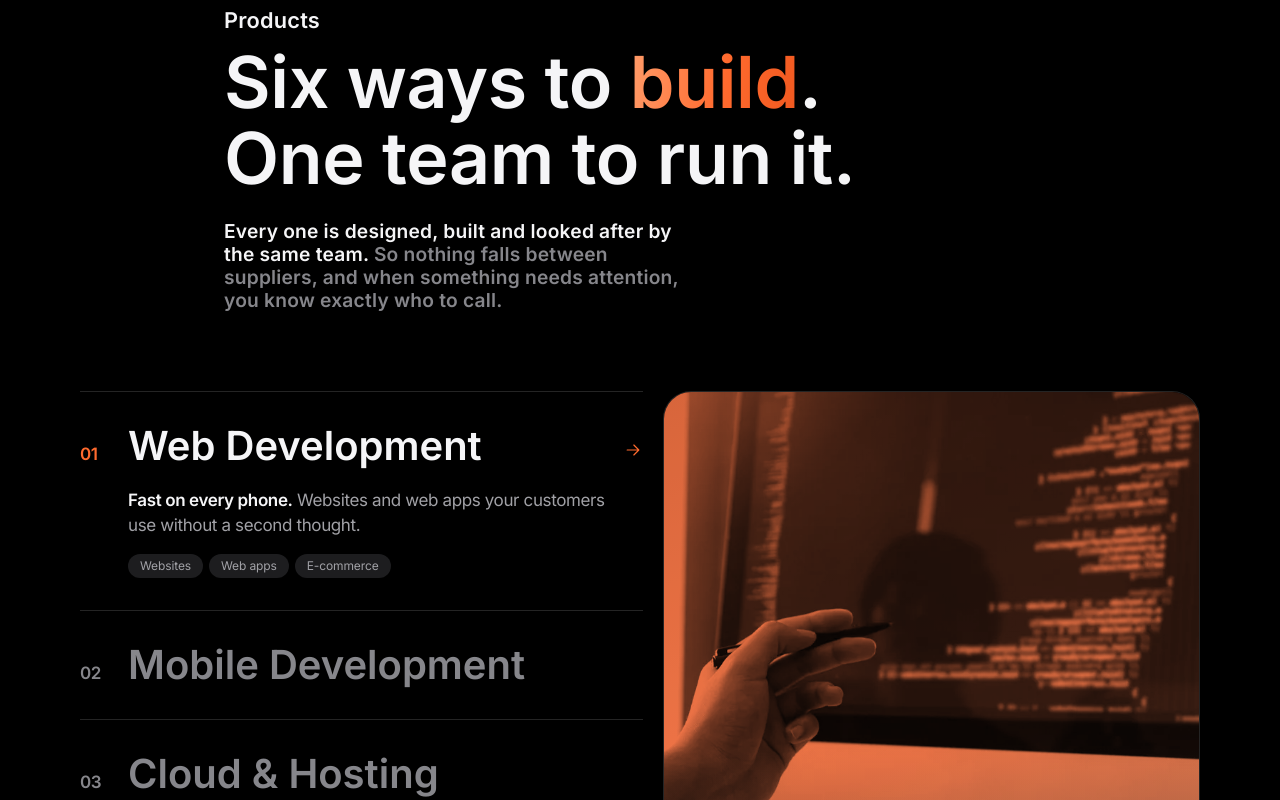
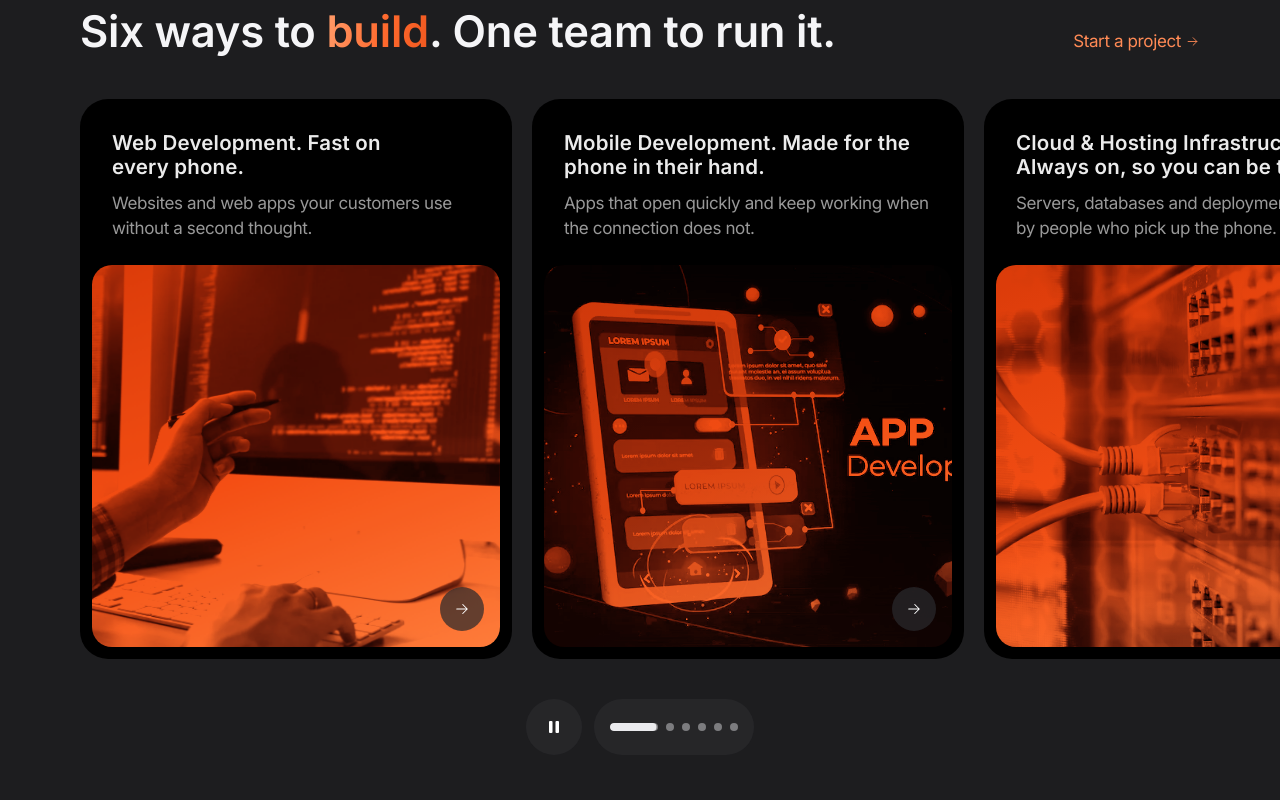
Before and after one commit to AudrinL/AxxonTek, a Next.js app: page / in a window 1280 px wide. Shown: the part 920-1720 px from the top of the page. Built offline with nearby package versions, Linux system fonts and the light colour scheme; no server answers.

Commit message:
Updating Hero UX

```diff
--- a/app/globals.css
+++ b/app/globals.css
@@ -303,6 +303,12 @@
   margin-bottom: 2.75rem;
 }
 
+/* A scroller that swipes and drags without drawing its scrollbar. */
+@utility no-scrollbar {
+  scrollbar-width: none;
+  &::-webkit-scrollbar { display: none; }
+}
+
 /* ==================================================================
  * Surfaces
  * ================================================================== */
--- a/components/sections/OurProducts.tsx
+++ b/components/sections/OurProducts.tsx
@@ -2,142 +2,341 @@
 
 import Link from "next/link";
 import Image from "next/image";
-import { useState } from "react";
+import { useCallback, useEffect, useRef, useState } from "react";
 import { Reveal } from "@/components/system/Reveal";
 import { Icon } from "@/components/Icon";
+import { scrollPageBy } from "@/lib/motion";
 import { offerings } from "@/lib/site";
 
+/** How long the slow push-in on a tile takes, which is also how long its dot fills. */
+const CYCLE_MS = 7000;
+
 /**
- * Our Products, on canvas: the six things a visitor can ask us for.
+ * Our Products, built the way Apple builds "Get the highlights".
  *
- * A wide list on the left, one large photograph on the right. The row under
- * the cursor (or focus) opens and its photograph takes the frame, so the
- * section is a single object that responds rather than six cards to scan.
- * Below the desktop breakpoint there is no cursor to follow, so every row
- * simply carries its own picture and stays open.
- *
- * Every photograph gets the same treatment, a desaturated plate under a warm
- * ember wash, so six unrelated stock sources read as one art-directed set.
+ * A row header (headline left, text link right), then a horizontal slider of
+ * rounded cards that snap into place, the next one always peeking in from the
+ * right so it is obvious there is more. Each card is a single photograph with
+ * its caption pinned to the top-left corner. Below the row sits a glass pill:
+ * a play and pause button and one dot per card. While it plays, the dot for
+ * the current card stretches and fills over seven seconds as the photograph
+ * slowly pushes in, and when it is full the slider moves on to the next card
+ * and loops. Drag or swipe to move by hand, click a dot to jump, press pause
+ * to hold everything still.
  */
 export function OurProducts() {
   const [active, setActive] = useState(0);
+  const [playing, setPlaying] = useState(true);
+  const [inView, setInView] = useState(false);
+
+  const scroller = useRef<HTMLUListElement | null>(null);
+  const tiles = useRef<(HTMLLIElement | null)[]>([]);
+  const photos = useRef<(HTMLDivElement | null)[]>([]);
+  const fills = useRef<(HTMLSpanElement | null)[]>([]);
+  const progress = useRef(0);
+  const reduced = useRef(false);
+  const dragging = useRef(false);
+  const count = offerings.length;
+
+  /* Where the scroller needs to be for a card to sit at the content edge. */
+  const targetFor = useCallback((i: number) => {
+    const el = scroller.current;
+    const tile = tiles.current[i];
+    if (!el || !tile) return 0;
+    const pad = parseFloat(getComputedStyle(el).paddingLeft) || 0;
+    /* Measured, not offsetLeft, which ignores the scroller as an ancestor. */
+    return tile.getBoundingClientRect().left - el.getBoundingClientRect().left + el.scrollLeft - pad;
+  }, []);
+
+  const nearest = useCallback(() => {
+    const el = scroller.current;
+    if (!el) return 0;
+    let best = 0;
+    let bestDist = Infinity;
+    tiles.current.forEach((_, i) => {
+      const dist = Math.abs(targetFor(i) - el.scrollLeft);
+      if (dist < bestDist) {
+        bestDist = dist;
+        best = i;
+      }
+    });
+    return best;
+  }, [targetFor]);
+
+  const goTo = useCallback(
+    (i: number) => {
+      scroller.current?.scrollTo({
+        left: targetFor(i),
+        behavior: reduced.current ? "auto" : "smooth",
+      });
+    },
+    [targetFor]
+  );
+
+  useEffect(() => {
+    reduced.current = window.matchMedia("(prefers-reduced-motion: reduce)").matches;
+    if (reduced.current) setPlaying(false);
+
+    const el = scroller.current;
+    if (!el) return;
+
+    const onScroll = () => {
+      const best = nearest();
+      setActive((prev) => (prev === best ? prev : best));
+    };
+    el.addEventListener("scroll", onScroll, { passive: true });
+
+    /* Only play while the slider is actually on screen. */
+    const io = new IntersectionObserver(([entry]) => setInView(entry.isIntersecting), {
+      threshold: 0.35,
+    });
+    io.observe(el);
+
+    /* Mouse drag, so it slides by hand on a desktop as well as by touch. */
+    let startX = 0;
+    let startLeft = 0;
+    let moved = false;
+    const down = (e: PointerEvent) => {
+      if (e.pointerType !== "mouse" || e.button !== 0) return;
+      dragging.current = true;
+      moved = false;
+      startX = e.clientX;
+      startLeft = el.scrollLeft;
+      el.style.scrollSnapType = "none";
+      el.style.cursor = "grabbing";
+    };
+    const move = (e: PointerEvent) => {
+      if (!dragging.current) return;
+      const dx = e.clientX - startX;
+      if (Math.abs(dx) > 6) moved = true;
+      el.scrollLeft = startLeft - dx;
+    };
+    const up = () => {
+      if (!dragging.current) return;
+      dragging.current = false;
+      el.style.scrollSnapType = "";
+      el.style.cursor = "";
+      el.scrollTo({ left: targetFor(nearest()), behavior: "smooth" });
+    };
+    /* A drag must not count as a click on the card underneath it. */
+    const swallow = (e: MouseEvent) => {
+      if (moved) {
+        e.preventDefault();
+        e.stopPropagation();
+        moved = false;
+      }
+    };
+    el.addEventListener("pointerdown", down);
+    window.addEventListener("pointermove", move);
+    window.addEventListener("pointerup", up);
+    el.addEventListener("click", swallow, true);
+
+    return () => {
+      el.removeEventListener("scroll", onScroll);
+      io.disconnect();
+      el.removeEventListener("pointerdown", down);
+      window.removeEventListener("pointermove", move);
+      window.removeEventListener("pointerup", up);
+      el.removeEventListener("click", swallow, true);
+    };
+  }, [nearest, targetFor]);
+
+  /* Restart the fill whenever the current card changes. */
+  useEffect(() => {
+    progress.current = 0;
+  }, [active]);
+
+  /* One rAF loop drives the fill and the push-in, writing straight to the
+     DOM so a 60fps animation never re-renders the tree. When a dot is full,
+     it hands over to the next card. */
+  useEffect(() => {
+    let raf = 0;
+    let last = performance.now();
+
+    const paint = () => {
+      fills.current.forEach((el, i) => {
+        if (el) el.style.transform = `scaleX(${i === active ? progress.current : 0})`;
+      });
+      photos.current.forEach((el, i) => {
+        if (el) {
+          const scale = i === active && !reduced.current ? 1 + 0.06 * progress.current : 1;
+          el.style.transform = `scale(${scale})`;
+        }
+      });
+    };
+
+    const tick = (now: number) => {
+      const dt = now - last;
+      last = now;
+      if (playing && inView && !reduced.current && !dragging.current) {
+        progress.current = Math.min(1, progress.current + dt / CYCLE_MS);
+        if (progress.current >= 1) {
+          progress.current = 0;
+          goTo((active + 1) % count);
+        }
+      }
+      paint();
+      raf = requestAnimationFrame(tick);
+    };
+    raf = requestAnimationFrame(tick);
+    return () => cancelAnimationFrame(raf);
+  }, [active, playing, inView, goTo, count]);
 
   return (
-    <section id="products" data-chapter-ground="canvas" className="chapter-y relative">
+    <section
+      id="products"
+      data-chapter-ground="ink"
+      className="section-alt relative overflow-hidden py-[var(--chapter)]"
+    >
       <div className="container-x">
-        <div className="mx-auto max-w-[52rem]">
-          <Reveal as="p" className="label mb-3">
-            Products
-          </Reveal>
-          <Reveal delay={70}>
-            <h2 className="text-display">
+        <Reveal className="section-row">
+          <h2 className="text-chapter">
             Six ways to <span className="text-serif">build</span>. One team to run it.
           </h2>
-          </Reveal>
-          <Reveal delay={140}>
-            <p className="text-lede mt-6 max-w-[38ch]">
-              <span className="text-tone">Every one is designed, built and looked after by the same team.</span>{" "}
-              So nothing falls between suppliers, and when something needs attention,
-              you know exactly who to call.
-            </p>
+          <Link
+            href="/contact"
+            className="group inline-flex items-center gap-1 text-[1.0625rem] text-[#ff8a55] hover:underline"
+          >
+            Start a project
+            <span aria-hidden className="inline-block transition-transform duration-500 ease-[var(--ease-out)] group-hover:translate-x-0.5">
+              <Icon name="arrow" size={15} />
+            </span>
+          </Link>
         </Reveal>
       </div>
 
-        <div className="mt-20 grid gap-x-5 lg:grid-cols-[minmax(0,1.05fr)_minmax(0,1fr)]">
-          <ul className="border-t border-line">
-            {offerings.map((item, i) => {
-              const open = i === active;
-              return (
-                <Reveal as="li" key={item.id} delay={Math.min(i, 3) * 70}>
+      {/* The slider. Full bleed, but its first card lines up with the content edge.
+          The end padding lets the last card travel all the way to that edge too,
+          otherwise the final dots could never become current. */}
+      <ul
+        ref={scroller}
+        className="no-scrollbar m-0 flex cursor-grab snap-x snap-mandatory gap-5 overflow-x-auto overscroll-x-contain p-0 [--card:82vw] sm:[--card:24rem] lg:[--card:27rem]"
+        style={{
+          ["--edge" as string]: "calc((100% - min(100% - 2 * var(--gutter), 78.75rem)) / 2)",
+          paddingLeft: "var(--edge)",
+          paddingRight: "max(var(--edge), calc(100% - var(--edge) - var(--card)))",
+          scrollPaddingLeft: "var(--edge)",
+        }}
+      >
+        {offerings.map((item, i) => (
+          <li
+            key={item.id}
+            ref={(el) => {
+              tiles.current[i] = el;
+            }}
+            className="w-[var(--card)] shrink-0 snap-start list-none"
+          >
             <Link
               href={item.href}
-                    onMouseEnter={() => setActive(i)}
-                    onFocus={() => setActive(i)}
-                    className="group block border-b border-line py-7 lg:py-8"
+              draggable={false}
+              className="group relative flex aspect-[27/35] flex-col overflow-hidden rounded-[var(--r-card)] bg-black"
             >
-                    <div className="flex items-baseline gap-6">
+              {/* The copy has its own room at the top of the card. */}
+              <div className="px-7 pt-8 pb-6 lg:px-8">
+                <p className="text-[clamp(1.25rem,1.6vw,1.5rem)] leading-[1.17] font-semibold tracking-[0.009em] text-white/[0.92]">
+                  {item.name}. {lead(item.line)}
+                </p>
+                <p className="mt-3 text-[1.0625rem] leading-[1.47] text-white/60">
+                  {rest(item.line)}
+                </p>
+              </div>
+
+              {/* The photograph sits below it, in its own rounded frame, all
+                  tinted the same orange so six sources read as one set. */}
+              <div className="relative mx-3 mb-3 min-h-0 flex-1 overflow-hidden rounded-[1.25rem]">
+                <div
+                  ref={(el) => {
+                    photos.current[i] = el;
+                  }}
+                  aria-hidden
+                  className="absolute inset-0 will-change-transform"
+                >
+                  <Image
+                    src={item.image}
+                    alt=""
+                    fill
+                    draggable={false}
+                    sizes="(min-width: 1024px) 432px, (min-width: 640px) 384px, 82vw"
+                    priority={i < 3}
+                    className="object-cover grayscale brightness-[1.3] contrast-[1.1]"
+                    style={{ objectPosition: item.focus }}
+                  />
+                  <div
+                    className="absolute inset-0 mix-blend-multiply"
+                    style={{
+                      background:
+                        "linear-gradient(160deg, var(--ember-deep) 0%, var(--ember) 50%, #ff8a55 100%)",
+                    }}
+                  />
+                  <div
+                    className="absolute inset-0 mix-blend-soft-light"
+                    style={{ background: "var(--ember)", opacity: 0.55 }}
+                  />
+                </div>
+
+                {/* The round affordance every Apple media card carries. */}
                 <span
-                        className={`w-6 shrink-0 text-[1.0625rem] font-semibold transition-colors duration-[var(--t-base)] ${
-                          open ? "text-accent" : "text-tone-faint"
+                  aria-hidden
+                  className="absolute right-4 bottom-4 flex h-11 w-11 items-center justify-center rounded-full bg-[rgba(42,42,45,0.72)] text-white backdrop-blur-md transition-[background-color,transform] duration-[var(--t-base)] ease-out group-hover:scale-105 group-hover:bg-white group-hover:text-black"
+                >
+                  <Icon name="arrow" size={18} />
+                </span>
+              </div>
+            </Link>
+          </li>
+        ))}
+      </ul>
+
+      {/* The pill: play or pause, and one dot per card. */}
+      <div className="mt-10 flex items-center justify-center gap-3">
+        <button
+          type="button"
+          onClick={() => setPlaying((p) => !p)}
+          aria-label={playing ? "Pause" : "Play"}
+          className="flex h-14 w-14 items-center justify-center rounded-full bg-[rgba(42,42,45,0.72)] text-white transition-colors duration-[var(--t-hover)] hover:bg-[rgba(60,60,64,0.9)]"
+        >
+          {playing ? (
+            <svg width="16" height="16" viewBox="0 0 16 16" fill="currentColor" aria-hidden>
+              <rect x="3" y="2" width="3.5" height="12" rx="1" />
+              <rect x="9.5" y="2" width="3.5" height="12" rx="1" />
+            </svg>
+          ) : (
+            <svg width="16" height="16" viewBox="0 0 16 16" fill="currentColor" aria-hidden>
+              <path d="M4 2.6v10.8a.6.6 0 0 0 .9.5l8.6-5.4a.6.6 0 0 0 0-1L4.9 2.1a.6.6 0 0 0-.9.5Z" />
+            </svg>
+          )}
+        </button>
+
+        <div
+          role="tablist"
+          aria-label="Products"
+          className="flex h-14 items-center rounded-full bg-[rgba(42,42,45,0.72)] px-3"
+        >
+          {offerings.map((item, i) => (
+            <button
+              key={item.id}
+              type="button"
+              role="tab"
+              aria-selected={i === active}
+              aria-label={item.name}
+              onClick={() => goTo(i)}
+              className="relative flex h-10 cursor-pointer items-center px-1"
+            >
+              <span
+                className={`relative block h-2 overflow-hidden rounded-full bg-[rgba(245,245,247,0.42)] transition-[width] duration-500 ease-[var(--ease-out)] ${
+                  i === active ? "w-12" : "w-2"
                 }`}
               >
-                        {String(i + 1).padStart(2, "0")}
+                <span
+                  ref={(el) => {
+                    fills.current[i] = el;
+                  }}
+                  className="absolute inset-0 origin-left rounded-full bg-[rgba(245,245,247,0.92)]"
+                  style={{ transform: "scaleX(0)" }}
+                />
               </span>
-                      <h3
-                        className={`flex-1 font-display text-[clamp(1.75rem,3.2vw,2.5rem)] font-semibold leading-[1.1] tracking-normal transition-colors duration-[var(--t-base)] ${
-                          open ? "text-tone" : "lg:text-tone-faint"
-                        }`}
-                      >
-                        {item.name}
-                      </h3>
-                      <span
-                        aria-hidden
-                        className={`hidden transition-[opacity,transform,color] duration-[var(--t-base)] ease-out lg:block ${
-                          open ? "translate-x-0 text-accent opacity-100" : "-translate-x-2 opacity-0"
-                        }`}
-                      >
-                        <Icon name="arrow" size={20} />
-                      </span>
-                    </div>
-
-                    {/* The photograph, for touch and narrow screens. */}
-                    <div className="window mt-6 aspect-[16/10] lg:hidden">
-                      <Plate item={item} sizes="(min-width: 1024px) 0px, 92vw" />
-                    </div>
-
-                    <div
-                      className={`grid transition-[grid-template-rows,opacity] duration-[var(--t-reveal)] ease-[var(--ease-out)] max-lg:!grid-rows-[1fr] max-lg:!opacity-100 ${
-                        open ? "grid-rows-[1fr] opacity-100" : "grid-rows-[0fr] opacity-0"
-                      }`}
-                    >
-                      <div className="overflow-hidden">
-                        <div className="pt-5 lg:pl-12">
-                          <p className="max-w-[46ch] text-[1.0625rem] leading-[1.47] text-tone-mute">
-                            <span className="font-semibold text-tone">{lead(item.line)}</span>{" "}
-                            {rest(item.line)}
-                          </p>
-                          <p className="mt-4 flex flex-wrap gap-1.5">
-                            {item.tags.map((tag) => (
-                              <span
-                                key={tag}
-                                className="rounded-full bg-surface-2 px-3 py-1 text-[0.75rem] leading-4 tracking-[-0.01em] text-tone-mute"
-                              >
-                                {tag}
-                              </span>
+            </button>
           ))}
-                          </p>
-                        </div>
-                      </div>
-                    </div>
-                  </Link>
-                </Reveal>
-              );
-            })}
-          </ul>
-
-          {/* The stage: every photograph is mounted, one is lit. */}
-          <div className="hidden lg:block">
-            <div className="sticky top-28">
-              <div className="window aspect-[4/5] xl:aspect-[5/6]" aria-hidden>
-                {offerings.map((item, i) => (
-                  <div
-                    key={item.id}
-                    className={`absolute inset-0 transition-[opacity,transform] duration-[900ms] ease-[var(--ease-out)] ${
-                      i === active ? "scale-100 opacity-100" : "scale-[1.04] opacity-0"
-                    }`}
-                  >
-                    <Plate item={item} sizes="40vw" priority={i === 0} />
-                  </div>
-                ))}
-                <div className="pointer-events-none absolute inset-x-0 bottom-0 flex items-end justify-between p-6 text-[0.75rem] tracking-[-0.01em] text-white/85">
-                  <span>{offerings[active].name}</span>
-                  <span>
-                    {String(active + 1).padStart(2, "0")} / {String(offerings.length).padStart(2, "0")}
-                  </span>
-                </div>
-              </div>
-            </div>
-          </div>
         </div>
       </div>
     </section>
@@ -147,45 +346,3 @@ export function OurProducts() {
 /** Apple's caption rhythm: the first sentence is the feature, the rest the benefit. */
 const lead = (line: string) => line.slice(0, line.indexOf(". ") + 1);
 const rest = (line: string) => line.slice(line.indexOf(". ") + 2);
-
-/** One photograph with the house treatment: desaturated, ember wash, shade. */
-function Plate({
-  item,
-  sizes,
-  priority = false,
-}: {
-  item: (typeof offerings)[number];
-  sizes: string;
-  priority?: boolean;
-}) {
-  return (
-    <>
-      <Image
-        src={item.image}
-        alt=""
-        fill
-        sizes={sizes}
-        priority={priority}
-        className="object-cover grayscale contrast-[1.05] brightness-[1.05]"
-        style={{ objectPosition: item.focus }}
-      />
-      <div
-        aria-hidden
-        className="absolute inset-0 mix-blend-multiply"
-        style={{
-          background:
-            "linear-gradient(160deg, var(--ember-deep) 0%, var(--ember) 55%, #ff8a55 100%)",
-          opacity: 0.82,
-        }}
-      />
-      <div
-        aria-hidden
-        className="absolute inset-0"
-        style={{
-          background:
-            "linear-gradient(to top, rgba(18,17,16,0.62) 0%, rgba(18,17,16,0) 45%)",
-        }}
-      />
-    </>
-  );
-}
```
Lines whose indentation alone changed are shown as unchanged.
